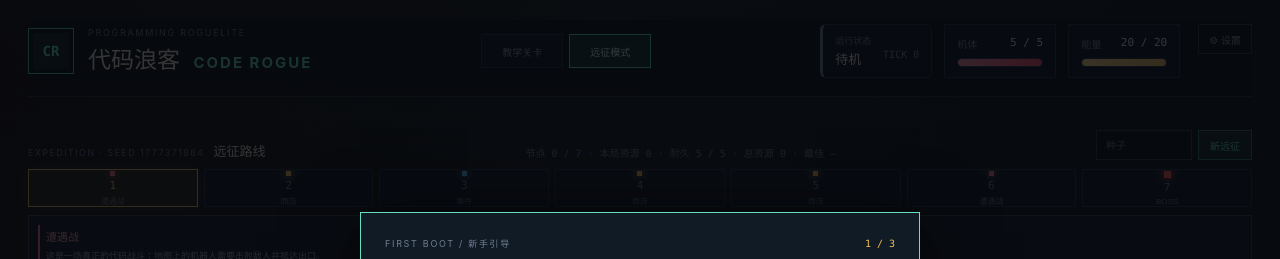
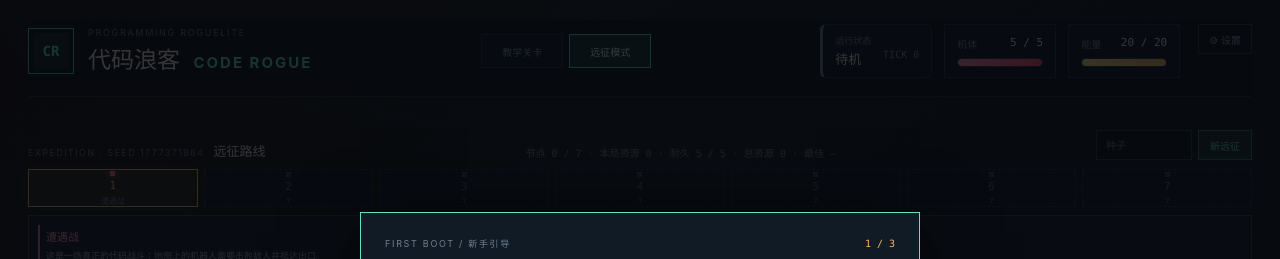
Before and after one commit to helium0818/CodeRogue, a Vue app: page / in a window 1280 px wide. Shown: the top 259 px of the page. Built offline with nearby package versions, Linux system fonts and the light colour scheme.

Commit message:
Hide future expedition nodes

```diff
--- a/src/App.vue
+++ b/src/App.vue
@@ -196,7 +196,7 @@ onBeforeUnmount(()=>{clearTimer();window.removeEventListener('keydown',handleGlo
     <section v-if="gameMode==='expedition'" class="expedition-strip">
       <div class="expedition-head"><div><span>EXPEDITION · SEED {{expedition.seed}}</span><strong>远征路线</strong></div><div class="expedition-stats">节点 {{expedition.stats.nodesCleared}} / {{expedition.route.length}} · 本局资源 {{expedition.stats.credits}} · 耐久 {{expedition.hull}} / {{expedition.maxHull()}} · 总资源 {{meta.credits}} · 最佳 {{meta.bestGrade||'—'}}</div><div class="seed-controls"><input v-model="seedInput" type="number" inputmode="numeric" placeholder="种子" aria-label="远征种子"><button @click="newExpedition">新远征</button></div></div>
       <div v-if="expedition.rewards.length" class="reward-bag"><span>已装备构筑</span><b v-for="reward in expedition.rewards" :key="reward.id">{{reward.title}}</b></div>
-      <div class="expedition-route"><span v-for="(node,index) in expedition.route" :key="index" :class="['route-node',`node-${node}`,{current:index===expedition.nodeIndex,cleared:index<expedition.nodeIndex}]">{{index+1}}<small>{{expeditionNodeName(node)}}</small></span></div>
+      <div class="expedition-route"><span v-for="(node,index) in expedition.route" :key="index" :class="['route-node',index<expedition.nodeIndex||index===expedition.nodeIndex?`node-${node}`:'',{current:index===expedition.nodeIndex,cleared:index<expedition.nodeIndex,unknown:index>expedition.nodeIndex}]">{{index+1}}<small>{{index<=expedition.nodeIndex?expeditionNodeName(node):'?'}}</small></span></div>
       <div v-if="expeditionLastLog" class="expedition-log">最近行动 <b>{{expeditionLastLog}}</b></div>
       <div v-if="expeditionNode && !expedition.nodeCleared && !expeditionNeedsFirmware" class="encounter-row"><div class="encounter-copy"><b>{{expeditionNode==='event'?'异常事件':'补给商店'}}</b><span>{{expeditionNode==='event'?'未知遗迹等待你的决定。':'用 credits 换取下一段路的优势。'}}</span><small class="encounter-hint">此节点无需运行固件，请先选择一个行动</small></div><div class="encounter-actions"><button v-for="action in expeditionActions" :key="action.id" :class="{selected:selectedExpeditionAction===action.id}" @click="chooseExpeditionAction(action.id)"><b>{{action.title}}</b><small>{{action.description}}</small></button><button class="confirm-reward" @click="resolveExpeditionAction" :disabled="!selectedExpeditionAction">{{selectedExpeditionAction?'确认执行':'请选择行动'}}</button></div></div>
       <div v-else-if="expeditionNode && !expedition.nodeCleared && expeditionNeedsFirmware && (sim.status==='failed'||sim.status==='error')" class="encounter-row battle-failure"><div class="encounter-copy"><b>{{sim.status==='failed'?'本次部署失效':'固件执行中断'}}</b><span>{{sim.status==='failed'?'敌方压制了机体。检查最后几帧，调整决策后重新部署。':'请依据控制台的行号修正固件，再回到战场。'}}</span><small class="encounter-hint">本战尚未结算，不会跳过路线节点。</small></div><div class="encounter-actions"><button class="confirm-reward" @click="enterExpeditionScenario(false)">保留代码重试</button><button @click="enterExpeditionScenario(true)">载入战术示例</button></div></div>
--- a/src/style.css
+++ b/src/style.css
@@ -189,3 +189,6 @@ footer{display:flex;justify-content:space-between;gap:20px;padding-top:14px;colo
 
 .solution-button{border-color:#9d4d7c!important;color:#f29bc5!important;background:#291522!important}
 .solution-button:hover{border-color:#ffb7dc!important;color:#ffd6ed!important}
+
+.route-node.unknown{color:#5d6b7a;border-style:dashed}
+.route-node.unknown:before{background:#3a4754;color:#3a4754;box-shadow:none}
```
